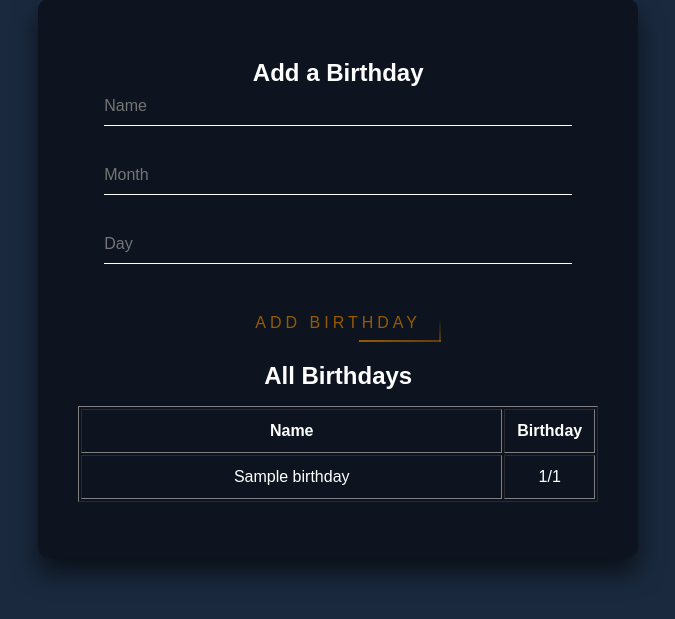
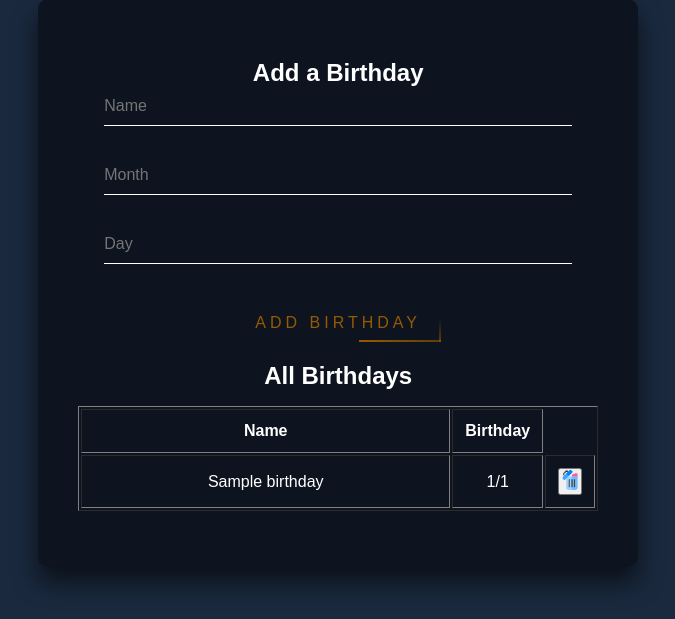
Before and after one commit to Raymw1/Birthdays50, a Flask app: page /index in a window 1280 px wide. Shown: the part 181-800 px from the top of the page, without its empty margins (333-1008 px from the left). Run offline with Flask 2, Linux system fonts and the light colour scheme; a user stored in the database is signed in; tables that the repository leaves empty hold one stand-in row (values such as "Sample post"); some libraries are stand-ins or nearby versions.

Commit message:
Delete function finished

```diff
--- a/application.py
+++ b/application.py
@@ -132,56 +132,37 @@ def  index():
         birthdays = db.execute("SELECT name, day, month FROM birthdays WHERE user_id = ? ORDER BY month, day ASC", session["user_id"])
         return render_template("birthdays.html", birthdays=birthdays)
 
-# @app.route("/")
-# @login_required
-# def index():
-#     user = users.get_user_by_user_id(session["user_id"])
-#     rows = balances.get_balances_by_user_id(user["id"])
-#     stocks = []
-#     for row in rows:
-#         balance = row
-#         stock = lookup(balance["symbol"])
-#         balance["price"] = stock["price"]
-#         balance["total"] = stock["price"] * balance["shares"]
-#         balance["name"] = stock["name"]
-#         stocks.append(balance)
-#     total_spent = user["cash"]
-#     for balance in stocks:
-#         total_spent += balance["total"]
-#     # stocks |  shares  |  current price |  total (shares*price)
-#     """Show portfolio of stocks"""
-#     return render_template("index.html", cash=user["cash"], balances=stocks, spent=total_spent)
+# -------------------------  REMOVE FUNCTION --------------------------------
 
+@app.route("/removebirth", methods=["POST"])
+@login_required
+def  removebirth():
+    name = request.form.get("name")
+    db.execute("DELETE FROM birthdays WHERE user_id = ? AND name = ?", session["user_id"], name)
+    return redirect("/index")
 
-# @app.route("/history")
-# @login_required
-# def history():
-#     """Show history of transactions"""
-#     rows = hist.get_history_by_user_id(session["user_id"])
-#     return render_template("history.html", history=rows)
+# @app.route("/change_pwd", methods=["GET", "POST"])
+# def change_password():
+#     if request.method == "POST":
+#         # Ensure password was submitted
+#         if not request.form.get("current_password"):
+#             return apology("must provide current password", 403)
 
-@app.route("/change_pwd", methods=["GET", "POST"])
-def change_password():
-    if request.method == "POST":
-        # Ensure password was submitted
-        if not request.form.get("current_password"):
-            return apology("must provide current password", 403)
+#         if not request.form.get("password"):
+#             return apology("must provide password", 403)
 
-        if not request.form.get("password"):
-            return apology("must provide password", 403)
+#         elif request.form.get("password") != request.form.get("confirmation"):
+#             return apology("passwords do not match", 400)
 
-        elif request.form.get("password") != request.form.get("confirmation"):
-            return apology("passwords do not match", 400)
-
-        updated_successfully = users.update_password(session["user_id"], request.form.get("current_password"), request.form.get("password"))
-        if not updated_successfully:
-            flash("Invalid current password")
-            return render_template("change_password.html")
-        # Redirect user to home page
-        flash("Password updated successfully")
-        return redirect("/")
-    else:
-        return render_template("change_password.html")
+#         updated_successfully = users.update_password(session["user_id"], request.form.get("current_password"), request.form.get("password"))
+#         if not updated_successfully:
+#             flash("Invalid current password")
+#             return render_template("change_password.html")
+#         # Redirect user to home page
+#         flash("Password updated successfully")
+#         return redirect("/")
+#     else:
+#         return render_template("change_password.html")
 
 
 @app.route("/logout")
@@ -193,22 +174,6 @@ def logout():
 
     # Redirect user to login form
     return redirect("/")
-
-
-# @app.route("/quote", methods=["GET", "POST"])
-# @login_required
-# def quote():
-#     """Get stock quote."""
-#     if request.method == "POST":
-#         symbol = request.form.get("symbol")
-#         if not symbol:
-#             return apology("missing symbol", 400)
-#         stock = lookup(symbol)
-#         if not stock:
-#             return apology("invalid symbol", 400)
-#         return render_template("quoted.html", stock=stock)
-#     else:
-#         return render_template("quote.html")
 
 
 # @app.route("/buy", methods=["GET", "POST"])
--- a/static/styles.css
+++ b/static/styles.css
@@ -334,6 +334,14 @@ body {
   border-radius: 10px;
 }
 
+.container:after {
+  position: absolute;
+  content: "";
+  bottom: -40px;
+  height: 40px;
+  width: 1px;
+}
+
 .input-box {
   width: 90%;
   padding: 10px 0;
@@ -363,67 +371,3 @@ table{
   margin-top: 1rem;
   margin-bottom: 1rem;
 }
-
-/*
-.birthdays .container {
-  margin-left: auto;
-  margin-right: auto;
-  padding-left: 15px;
-  padding-right: 15px;
-  text-align: center;
-  width: 90%;
-}
-
-.birthdays .jumbotron {
-  background-color: #477bff;
-  color: #fff;
-  margin-bottom: 2rem;
-  padding: 2rem 1rem;
-  text-align: center;
-}
-
-.birthdays .section {
-  padding-bottom: 1rem;
-  padding-left: 2rem;
-  padding-right: 2rem;
-  padding-top: 0.5rem;
-}
-
-.birthdays .section:hover {
-  background-color: #f5f5f5;
-  transition: color 2s ease-in-out, background-color 0.15s ease-in-out;
-}
-
-.birthdays h1 {
-  font-family: 'Montserrat', sans-serif;
-  font-size: 48px;
-}
-
-.birthdays button, input[type="submit"] {
-  background-color: #d9edff;
-  border: 1px solid transparent;
-  border-radius: 0.25rem;
-  font-size: 0.95rem;
-  font-weight: 400;
-  line-height: 1.5;
-  padding: 0.375rem 0.75rem;
-  text-align: center;
-  transition: color 0.15s ease-in-out, background-color 0.15s ease-in-out, border-color 0.15s ease-in-out, box-shadow 0.15s ease-in-out;
-  vertical-align: middle;
-}
-
-.birthdays input[type="text"], input[type="number"] {
-  line-height: 1.8;
-  width: 25%;
-}
-
-.birthdays input[type="text"]:hover, input[type="number"]:hover {
-  background-color: #f5f5f5;
-  transition: color 2s ease-in-out, background-color 0.15s ease-in-out;
-}
-
-.birthdays table {
-  background-color: transparent;
-  margin-bottom: 1rem;
-  width: 100%;
-}
--- a/templates/birthdays.html
+++ b/templates/birthdays.html
@@ -36,6 +36,12 @@
                         <tr>
                             <td>{{ birthday.name }}</td>
                             <td>{{ birthday.MONTH }}/{{ birthday.DAY }}</td>
+                            <td>
+                                <form action="/removebirth" method="POST">
+                                    <input type="text" name="name" value="{{ birthday.name }}" hidden>
+                                    <button type="submit"><img src="../static/delete.svg" class="trash"width="20px" alt="Remove"></button>
+                                </form>
+                            </td>
                         </tr>
                     {% endfor %}
                     <!-- TODO: Loop through the database entries to display them in this table -->
@@ -44,5 +50,6 @@
         </div>
         {% endif %}
     </div>
+    <div class="box-space"></div>
 </main>
 {% endblock %}
--- a/templates/layout.html
+++ b/templates/layout.html
@@ -37,9 +37,7 @@
             {% endif %}
         </header>
     </div>
-
         {% block main %}{% endblock %}
-
     <footer class="small text-center text-muted">
         <!-- Data provided for free by <a href="https://iextrading.com/developer">IEX</a>. View <a
             href="https://iextrading.com/api-exhibit-a/">IEX’s Terms of Use</a>. -->
```
Also changed, not shown: birthdays.db, static/delete.svg (added).
